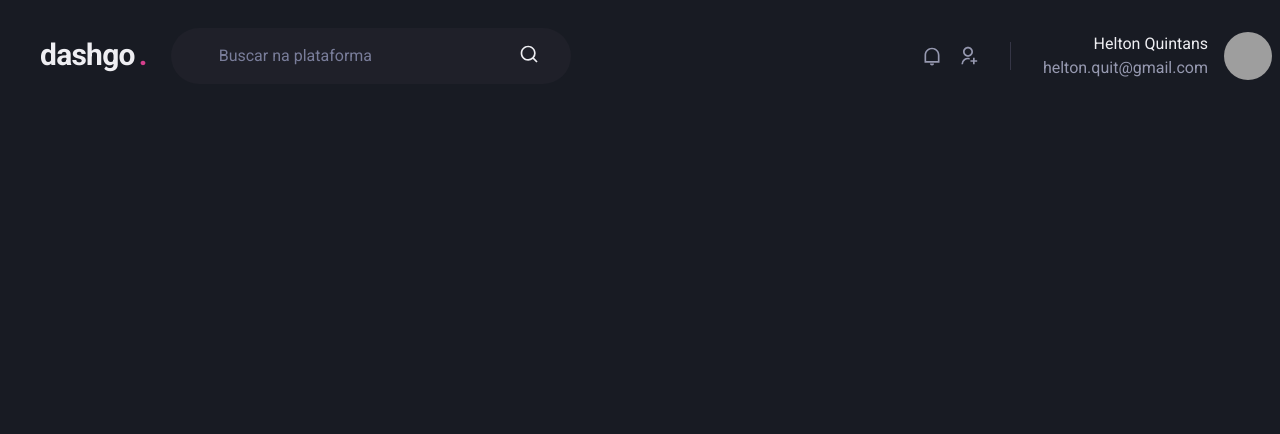
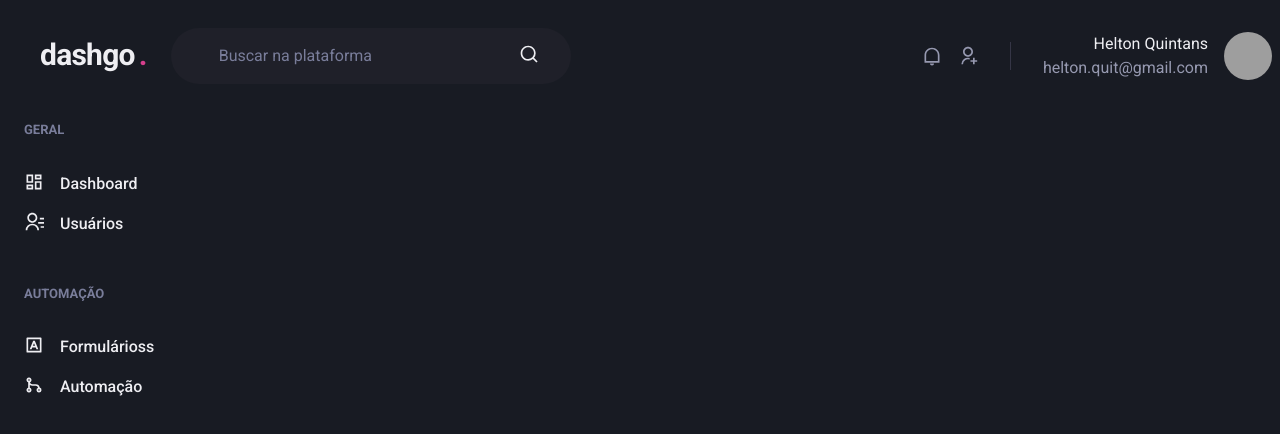
Before and after one commit to helton-quintans/dashgo, a Next.js app: page /dashboard in a window 1280 px wide. Shown: the top 434 px of the page. Built offline with nearby package versions, Linux system fonts and the light colour scheme; grey boxes are pictures that could not be loaded.

Commit message:
feat: Sidebar

```diff
--- /dev/null
+++ b/src/components/Sidebar.tsx
@@ -0,0 +1,49 @@
+import { Flex, Box, Stack, Text, Link, Icon } from "@chakra-ui/react";
+import { RiContactsLine, RiDashboardLine, RiGitMergeLine, RiInputMethodLine } from "react-icons/ri";
+
+export function Sidebar() {
+  return (
+    <Box as="aside" w="64" mr="8">
+      <Stack spacing="12" align="flex-start">
+        <Box>
+          <Text fontWeight="bold" color="gray.400" fontSize="small">
+            GERAL
+          </Text>
+          <Stack spacing="4" mt="8" align="stretch">
+            <Link display="flex">
+              <Icon as={RiDashboardLine} fontSize="20" />
+              <Text ml="4" fontWeight="medium">
+                Dashboard
+              </Text>
+            </Link>
+            <Link display="flex">
+              <Icon as={RiContactsLine} fontSize="20" />
+              <Text ml="4" fontWeight="medium">
+                Usuários
+              </Text>
+            </Link>
+          </Stack>
+        </Box>
+        <Box>
+          <Text fontWeight="bold" color="gray.400" fontSize="small">
+            AUTOMAÇÃO
+          </Text>
+          <Stack spacing="4" mt="8" align="stretch">
+            <Link display="flex">
+              <Icon as={RiInputMethodLine} fontSize="20" />
+              <Text ml="4" fontWeight="medium">
+                Formulárioss
+              </Text>
+            </Link>
+            <Link display="flex">
+              <Icon as={RiGitMergeLine} fontSize="20" />
+              <Text ml="4" fontWeight="medium">
+                Automação
+              </Text>
+            </Link>
+          </Stack>
+        </Box>
+      </Stack>
+    </Box>
+  );
+}
--- a/src/pages/dashboard.tsx
+++ b/src/pages/dashboard.tsx
@@ -1,7 +1,17 @@
 import { Header } from "../components/Header";
+import { Flex } from "@chakra-ui/react"
+import { Sidebar } from "../components/Sidebar";
 
 export default function Dashboard() {
     return (
-        <Header></Header>
+        <Flex direction="column" h="100vh">
+            <Header/>
+
+            <Flex w="100%" my="6" maxWidth={1480} mx="auto" px="6">
+                <Sidebar />
+
+            </Flex>
+        </Flex>
+
     )
 }
```
